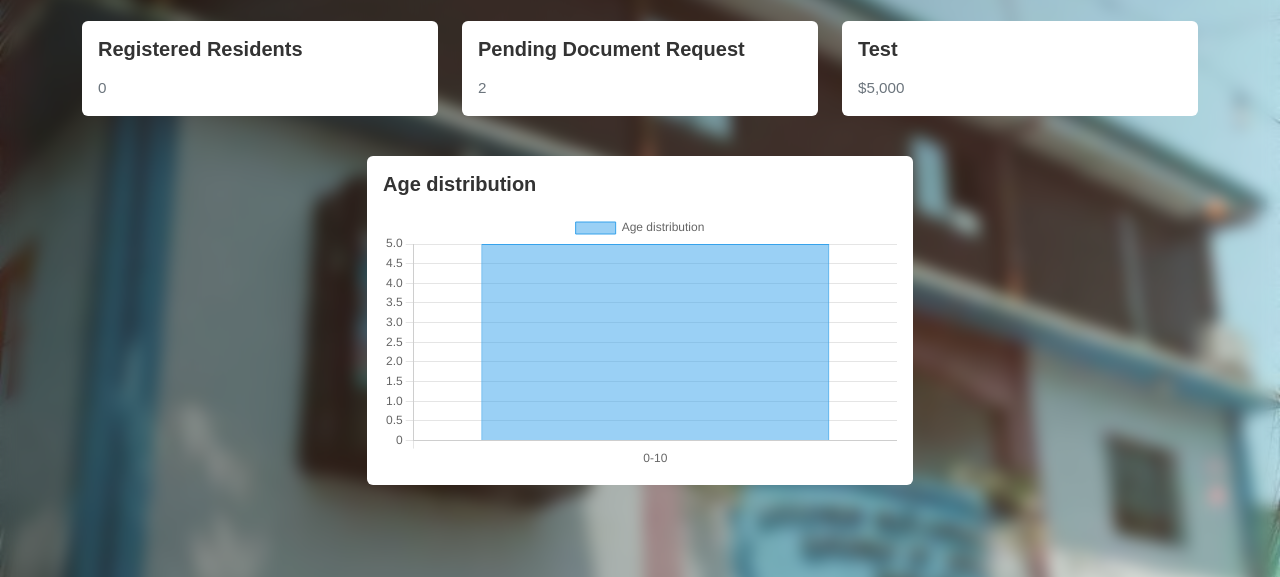
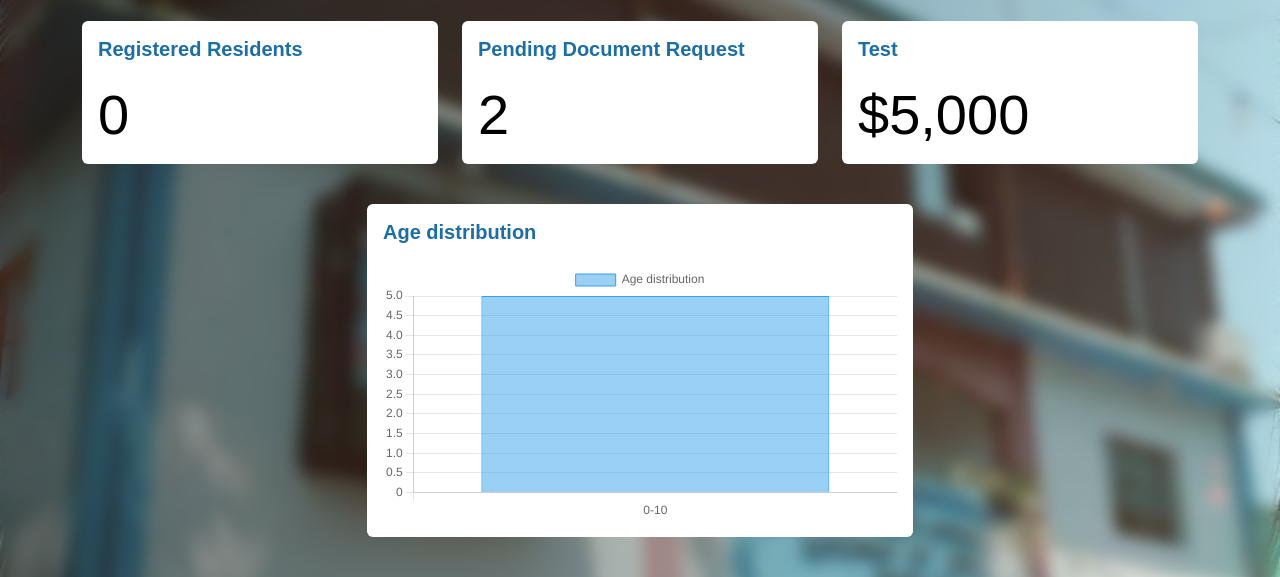
Before and after one commit to Chroanaa/Capstone-BMS-GAB, a PHP site: page /views/Admin.php in a window 1280 px wide. Shown: the part 91-668 px from the top of the page. Run offline with PHP 8.4, Linux system fonts and the light colour scheme; the visitor is signed in with stand-in values (Sample User, id 1); data comes from the database, SQL or seed files in the repository; data that the repository does not hold is empty; some libraries are stand-ins or nearby versions.

Commit message:
addition

```diff
--- a/views/styles.css
+++ b/views/styles.css
@@ -1119,18 +1119,8 @@ body::before {
   box-shadow: 0 0.5rem 1rem rgba(0, 0, 0, 0.15) !important;
 }
 
-.card-title {
-  font-size: 1.25rem;
-  font-weight: 600;
-  color: #333;
-  margin-bottom: 1rem;
-}
 
-.card-text {
-  color: #6c757d;
-  font-size: 0.95rem;
-  line-height: 1.5;
-}
+
 
 .announcement-image {
   height: 200px;
```
